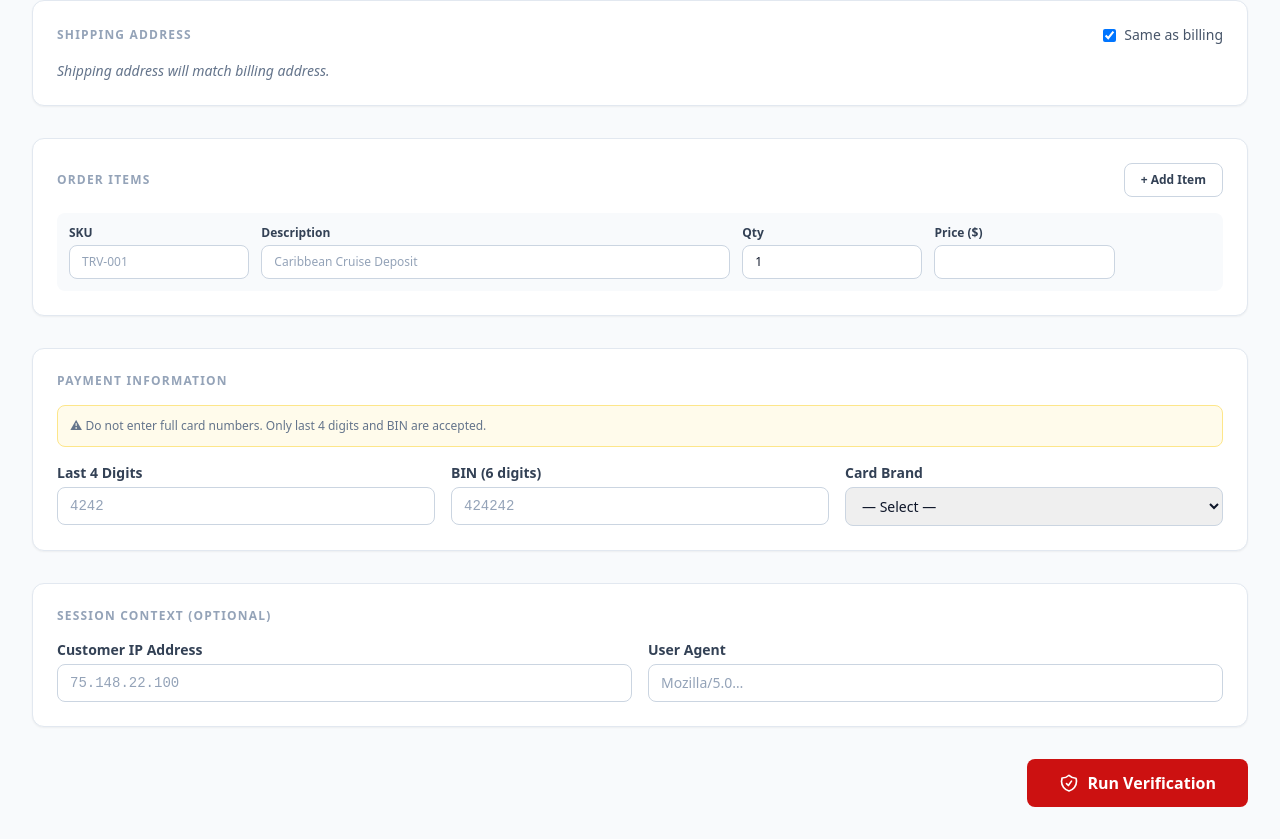
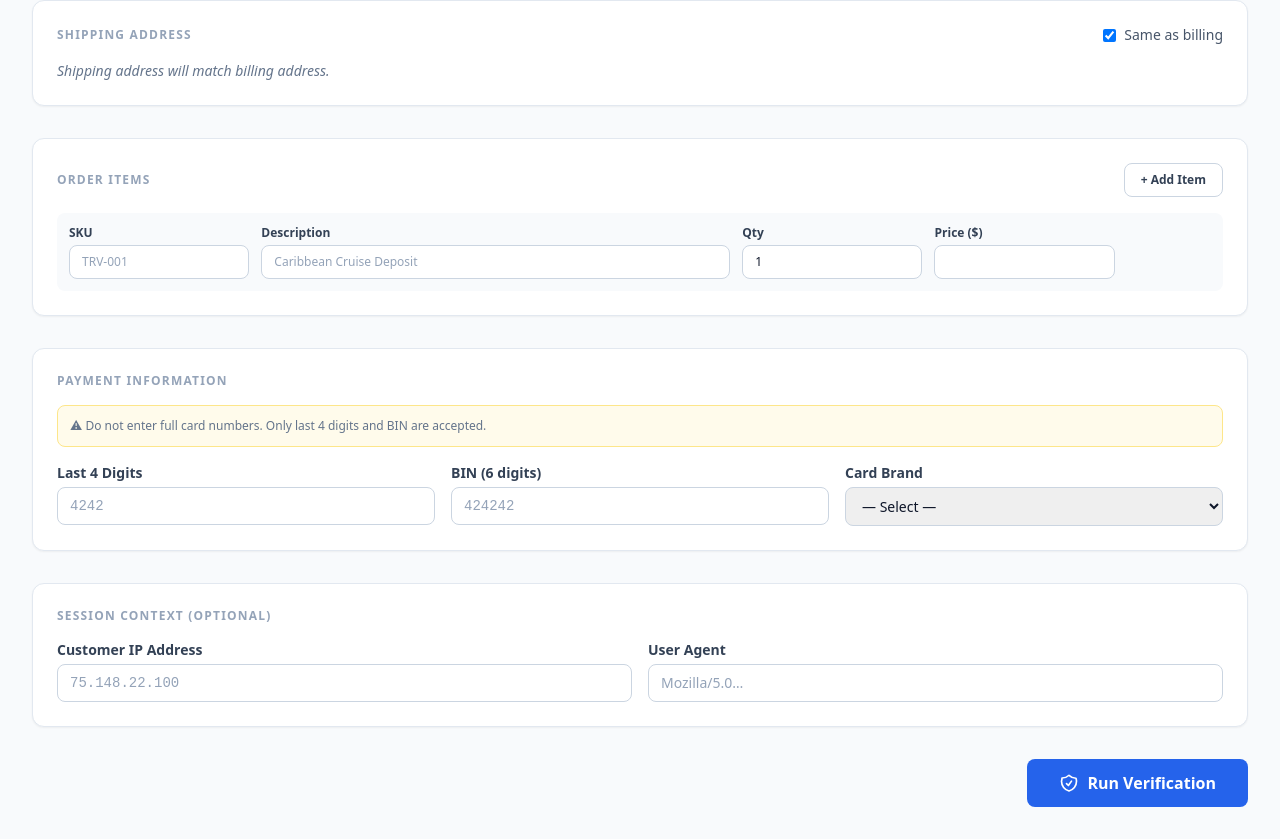
Before and after one commit to tcrestwell-CTS/acwg-verifier-prd, a Next.js app: page /orders/new in a window 1280 px wide. Shown: the part 892-1731 px from the top of the page. Built offline with nearby package versions, Linux system fonts and the light colour scheme.

Commit message:
style: change primary buttons to blue

```diff
--- a/app/globals.css
+++ b/app/globals.css
@@ -24,14 +24,14 @@
   .badge-neutral { @apply bg-slate-100 text-slate-600  border-slate-200; }
 
   .btn { @apply inline-flex items-center justify-center gap-2 px-4 py-2 rounded-lg font-semibold text-sm transition-all duration-150 disabled:opacity-50 disabled:cursor-not-allowed focus:outline-none focus:ring-2 focus:ring-offset-2; }
-  .btn-primary   { @apply btn bg-brand-600 text-white hover:bg-brand-700 focus:ring-brand-600; }
+  .btn-primary   { @apply btn bg-blue-600 text-white hover:bg-blue-700 focus:ring-blue-500; }
   .btn-secondary { @apply btn bg-white text-slate-700 border border-slate-300 hover:bg-slate-50 focus:ring-brand-600; }
   .btn-danger    { @apply btn bg-red-600 text-white hover:bg-red-700 focus:ring-red-500; }
   .btn-success   { @apply btn bg-green-600 text-white hover:bg-green-700 focus:ring-green-500; }
 
   .form-input {
     @apply w-full px-3 py-2 rounded-lg border border-slate-300 text-sm placeholder:text-slate-400
-           focus:outline-none focus:ring-2 focus:ring-brand-600 focus:border-brand-600
+           focus:outline-none focus:ring-2 focus:ring-blue-500 focus:border-blue-500
            disabled:bg-slate-50 disabled:cursor-not-allowed transition-colors;
   }
   .form-label { @apply block text-sm font-semibold text-slate-700 mb-1; }
```
